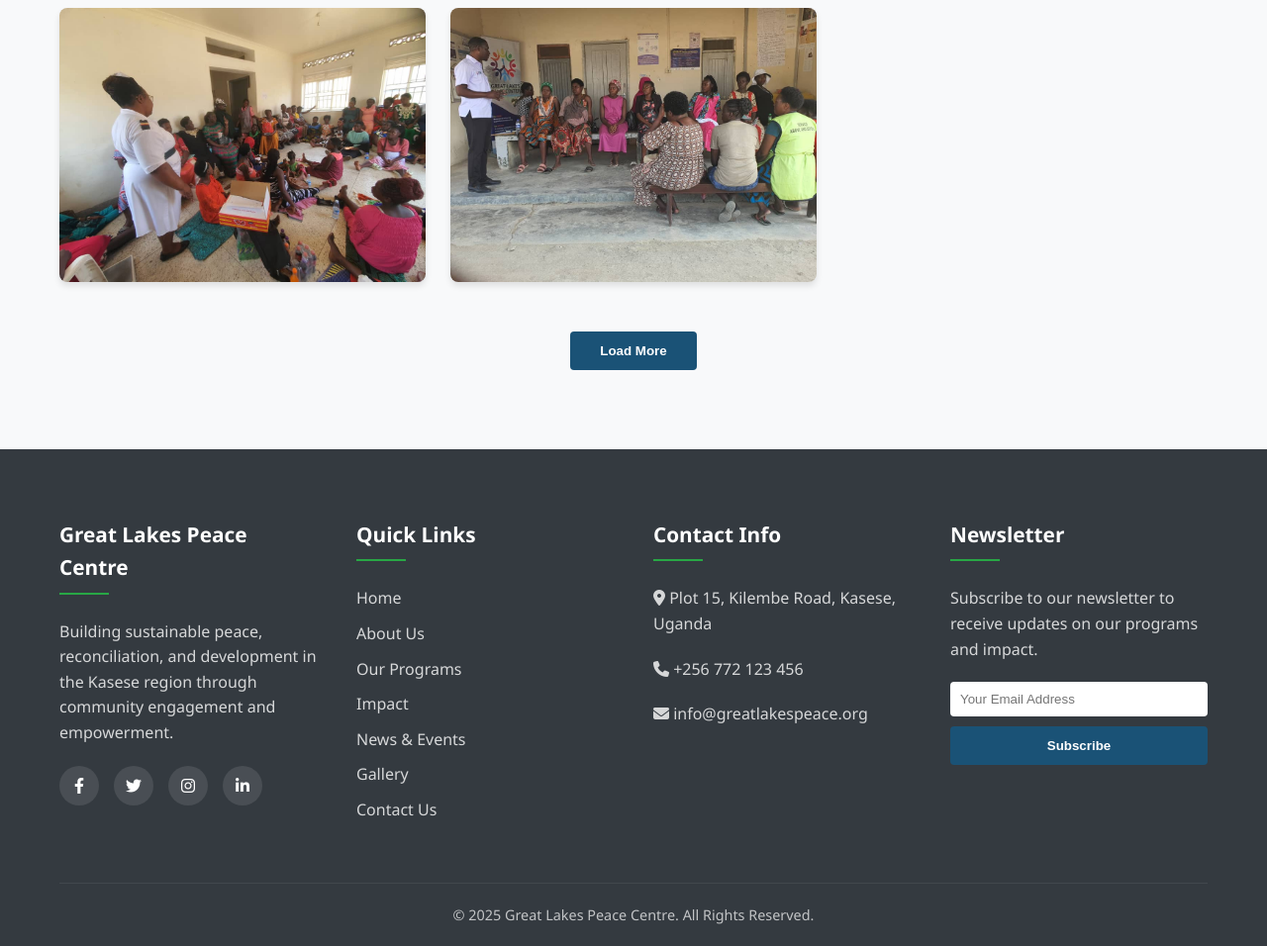
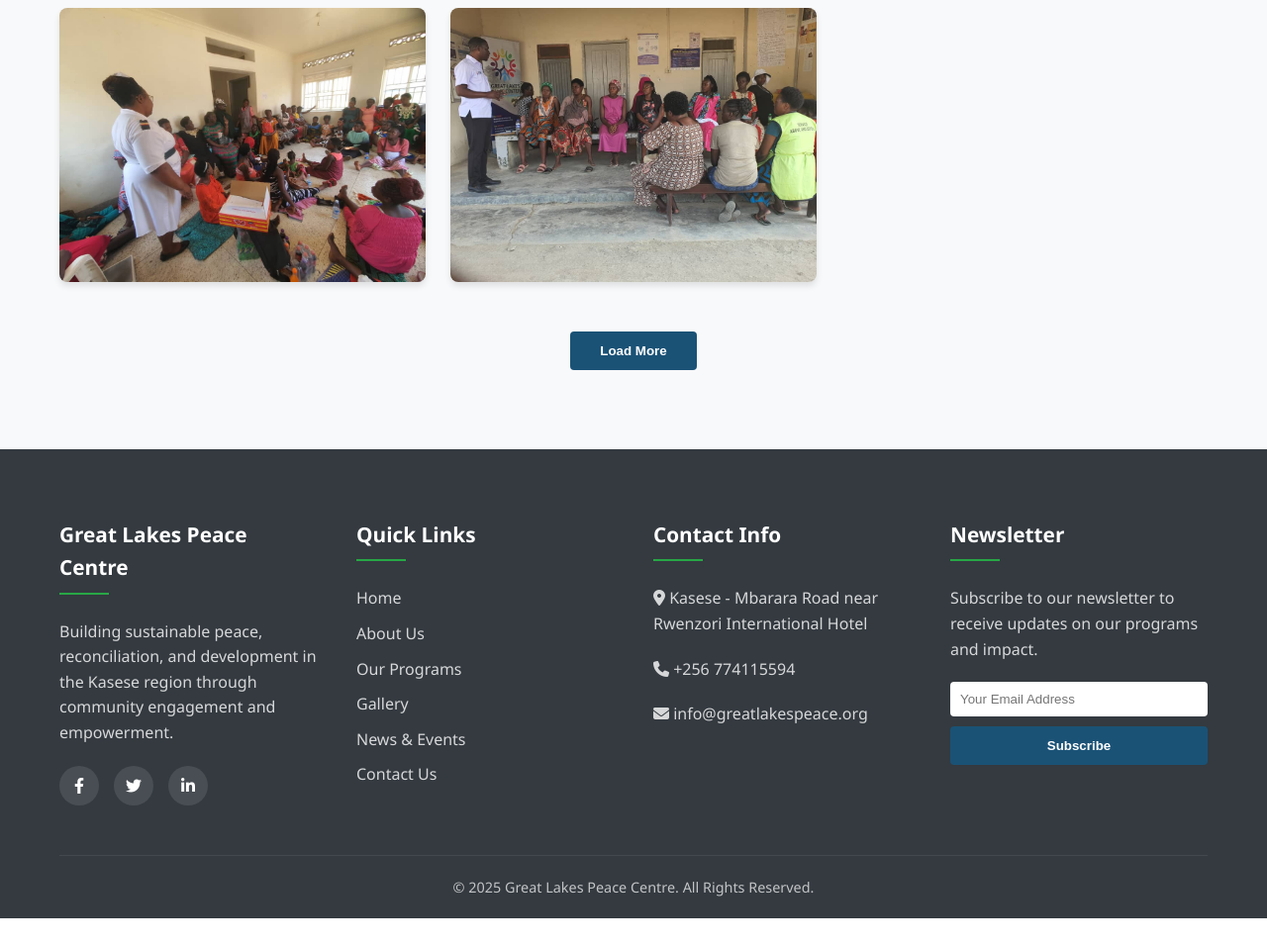
Before and after one commit to Dariusmumbere/great-lakes, a plain HTML site: page gallery.html in a window 1280 px wide. Shown: the part 949-1905 px from the top of the page at 99% size. After the commit the page ends 1877 px from the top, so only its background shows below. Drawn offline with Linux system fonts and the light colour scheme.

Commit message:
Update gallery.html

```diff
--- a/gallery.html
+++ b/gallery.html
@@ -608,10 +608,9 @@
                     <h3>Great Lakes Peace Centre</h3>
                     <p>Building sustainable peace, reconciliation, and development in the Kasese region through community engagement and empowerment.</p>
                     <div class="social-links">
-                        <a href="#"><i class="fab fa-facebook-f"></i></a>
-                        <a href="#"><i class="fab fa-twitter"></i></a>
-                        <a href="#"><i class="fab fa-instagram"></i></a>
-                        <a href="#"><i class="fab fa-linkedin-in"></i></a>
+                        <a href="https://www.facebook.com/GLPC256"><i class="fab fa-facebook-f"></i></a>
+                        <a href="https://x.com/GlpcUg"><i class="fab fa-twitter"></i></a>
+                        <a href="https://www.linkedin.com/company/great-lakes-peace-center/posts/?feedView=all"><i class="fab fa-linkedin-in"></i></a>
                     </div>
                 </div>
                 <div class="footer-column">
@@ -620,16 +619,15 @@
                         <li><a href="index.html">Home</a></li>
                         <li><a href="about.html">About Us</a></li>
                         <li><a href="programs.html">Our Programs</a></li>
-                        <li><a href="impact.html">Impact</a></li>
+                        <li><a href="gallery.html">Gallery</a></li>
                         <li><a href="news.html">News & Events</a></li>
-                        <li><a href="gallery.html">Gallery</a></li>
                         <li><a href="contacts.html">Contact Us</a></li>
                     </ul>
                 </div>
                 <div class="footer-column">
                     <h3>Contact Info</h3>
-                    <p><i class="fas fa-map-marker-alt"></i> Plot 15, Kilembe Road, Kasese, Uganda</p>
-                    <p><i class="fas fa-phone"></i> +256 772 123 456</p>
+                    <p><i class="fas fa-map-marker-alt"></i> Kasese - Mbarara Road near Rwenzori International Hotel</p>
+                    <p><i class="fas fa-phone"></i> +256 774115594</p>
                     <p><i class="fas fa-envelope"></i> info@greatlakespeace.org</p>
                 </div>
                 <div class="footer-column">
```
